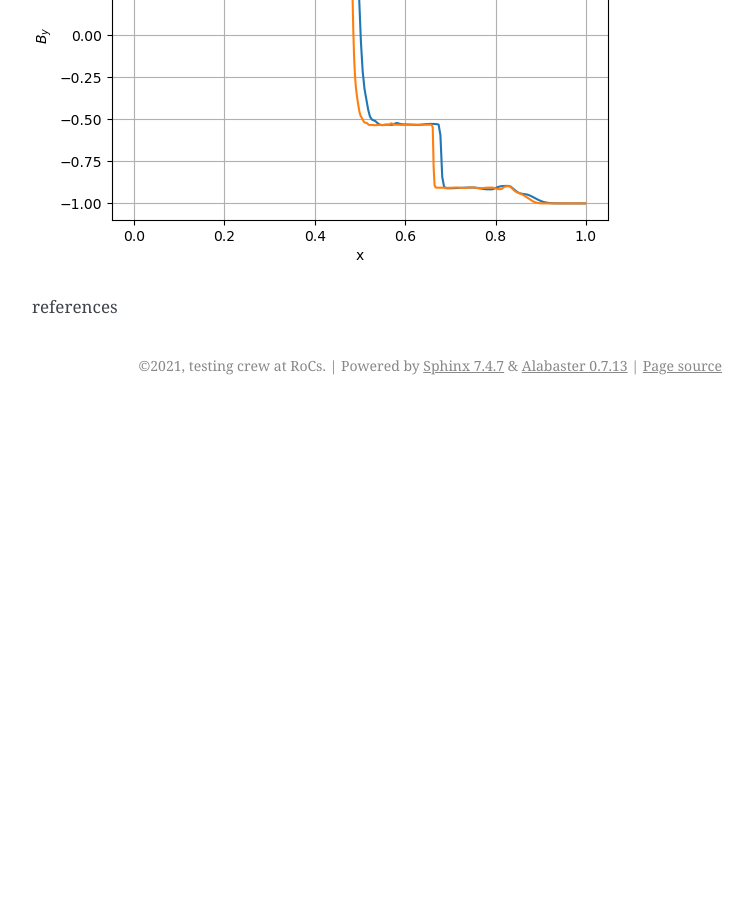
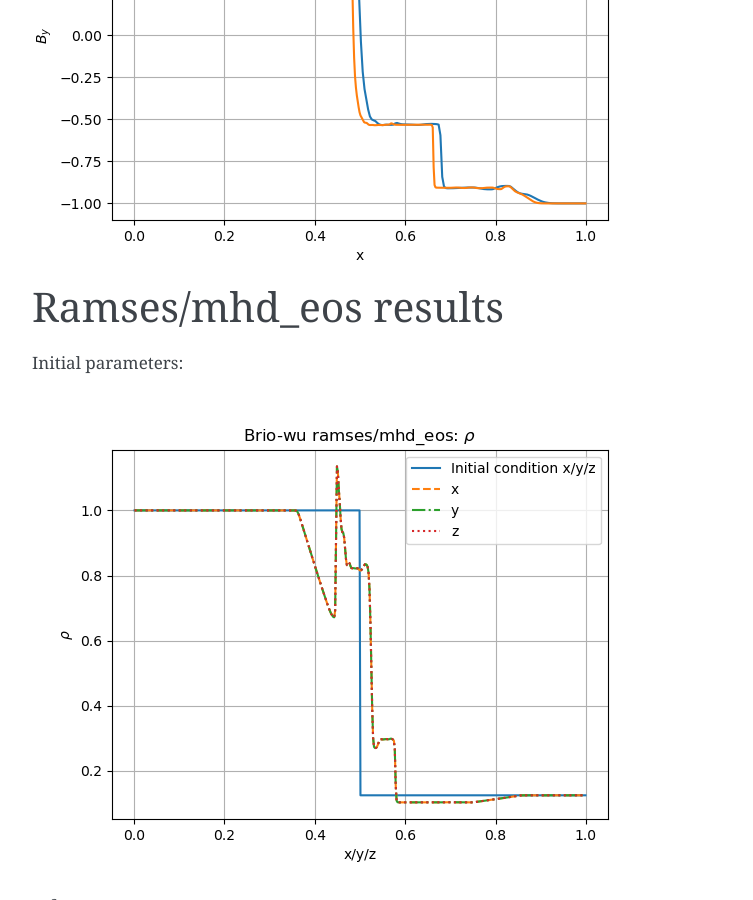
Before and after one commit to guadabsb15/summer_2021_report, a Sphinx documentation site: the page built from docs/source/briowu.rst, in a window 1280 px wide and 900 px high, scrolled down 9154 px. Shown: the whole window, without its empty margins (388-1141 px from the left). Built offline with Sphinx 7.4.7, drawn with Linux system fonts in a browser that asks for light colours; before the commit the page ends 9559 px from its top, so only the background shows below that; some of the changed text lies outside the part shown.

Commit message:
Density plot in xyz for ramses added to the website

```diff
--- a/docs/source/briowu.rst
+++ b/docs/source/briowu.rst
@@ -140,4 +140,21 @@ In the cartesian_params we use size=1 in the x-direction with dims=5. All previo
 
 
 
+Ramses/mhd_eos results
+======================
+
+Initial parameters:
+
+.. image:: images_ramses_brio-wu/brio-wu_ramses_xyz_rho.png
+
+
+
+
+
+
+
+
+
+
+
 references
```
